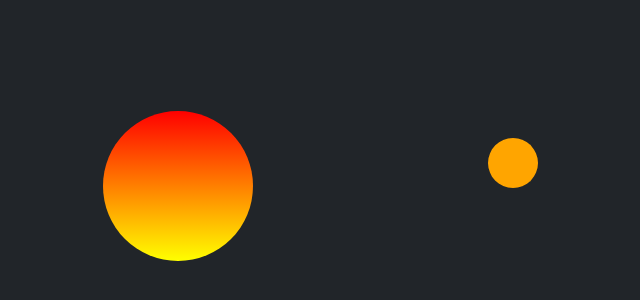
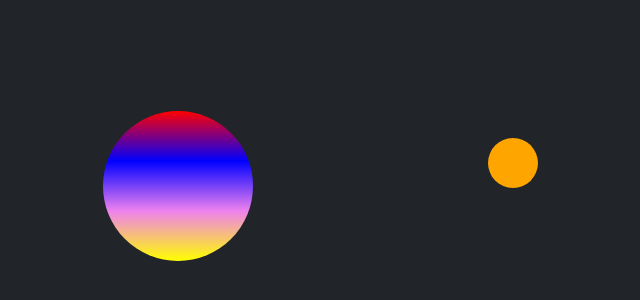
Before and after one commit to Ashutosh741/rotating-sun_around-planet, a plain HTML site: page index.html in a window 1280 px wide. Shown: the part 214-514 px from the top of the page, without its empty margins (462-1102 px from the left). Drawn offline with nearby package versions, Linux system fonts and the light colour scheme.

Commit message:
Update style.css

```diff
--- a/style.css
+++ b/style.css
@@ -8,7 +8,7 @@
  width: 150px;
  height: 150px;
  border-radius: 50%;
- background-image: linear-gradient(red, yellow);
+ background-image: linear-gradient(red,blue,violet, yellow);
  margin: auto;
  display: flex;
  /* justify-content: center; */
```
